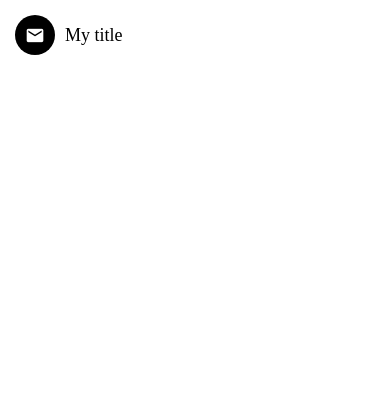
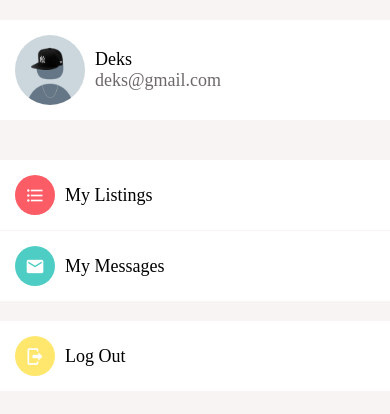
Before and after one commit to DejanJovovic/DoneMarketplace, a React Native app in the folder DoneWithMarketPlace/: screen / in a window 390 px wide. Shown: the top 414 px of the page. Built offline with nearby package versions, Linux system fonts and the light colour scheme.

Commit message:
designed the Account screen

```diff
--- a/DoneWithMarketPlace/App.js
+++ b/DoneWithMarketPlace/App.js
@@ -9,11 +9,8 @@
 import Icon from "./app/components/Icon";
 import Screen from "./app/components/screen";
 import ListItem from "./app/components/ListItem";
+import AccountScreen from "./app/screens/AccountScreen";
 
 export default function App() {
-  return (
-    <Screen>
-      <ListItem title="My title" ImageComponent={<Icon name="email" />} />
-    </Screen>
-  );
+  return <AccountScreen></AccountScreen>;
 }
--- a/DoneWithMarketPlace/app/components/ListItem.js
+++ b/DoneWithMarketPlace/app/components/ListItem.js
@@ -3,11 +3,11 @@
 import AppText from "./AppText";
 import colors from "../config/colors";
 
-function ListItem({ title, subTitle, image, ImageComponent, onPress }) {
+function ListItem({ title, subTitle, image, IconComponent, onPress }) {
   return (
     <TouchableHighlight underlayColor={colors.light} onPress={onPress}>
       <View style={styles.container}>
-        {ImageComponent}
+        {IconComponent}
         {image && <Image style={styles.image} source={image} />}
         <View style={styles.detailsContainer}>
           <AppText style={styles.title}>{title}</AppText>
@@ -22,6 +22,7 @@
   container: {
     flexDirection: "row",
     padding: 15,
+    backgroundColor: colors.white,
   },
   detailsContainer: {
     marginLeft: 10,
--- a/DoneWithMarketPlace/app/components/Screen.js
+++ b/DoneWithMarketPlace/app/components/Screen.js
@@ -2,8 +2,8 @@
 import Constants from "expo-constants";
 import { SafeAreaView, StyleSheet } from "react-native";
 
-function Screen({ children }) {
-  return <SafeAreaView style={styles.screen}>{children}</SafeAreaView>;
+function Screen({ children, style }) {
+  return <SafeAreaView style={[styles.screen, style]}>{children}</SafeAreaView>;
 }
 
 const styles = StyleSheet.create({
--- /dev/null
+++ b/DoneWithMarketPlace/app/screens/AccountScreen.js
@@ -0,0 +1,71 @@
+import React from "react";
+import { FlatList, StyleSheet, View } from "react-native";
+import Screen from "../components/screen";
+import ListItem from "../components/ListItem";
+import colors from "../config/colors";
+import Icon from "../components/Icon";
+import ListItemSeparator from "../components/ListItemSeparator";
+
+const menuItems = [
+  {
+    title: "My Listings",
+    icon: {
+      name: "format-list-bulleted",
+      backgroundColor: colors.primary,
+    },
+  },
+  {
+    title: "My Messages",
+    icon: {
+      name: "email",
+      backgroundColor: colors.secondary,
+    },
+  },
+];
+
+function AccountScreen(props) {
+  return (
+    <Screen style={styles.screen}>
+      <View style={styles.container}>
+        <ListItem
+          title="Deks"
+          subTitle="deks@gmail.com"
+          image={require("../assets/profile_pic.png")}
+        />
+      </View>
+      <View style={styles.container}>
+        <FlatList
+          data={menuItems}
+          keyExtractor={(menuItem) => menuItem.title}
+          ItemSeparatorComponent={ListItemSeparator}
+          renderItem={({ item }) => (
+            <ListItem
+              title={item.title}
+              IconComponent={
+                <Icon
+                  name={item.icon.name}
+                  backgroundColor={item.icon.backgroundColor}
+                />
+              }
+            />
+          )}
+        />
+      </View>
+      <ListItem
+        title="Log Out"
+        IconComponent={<Icon name="logout" backgroundColor="#ffe66d" />}
+      />
+    </Screen>
+  );
+}
+
+const styles = StyleSheet.create({
+  container: {
+    marginVertical: 20,
+  },
+  screen: {
+    backgroundColor: colors.light,
+  },
+});
+
+export default AccountScreen;
```
